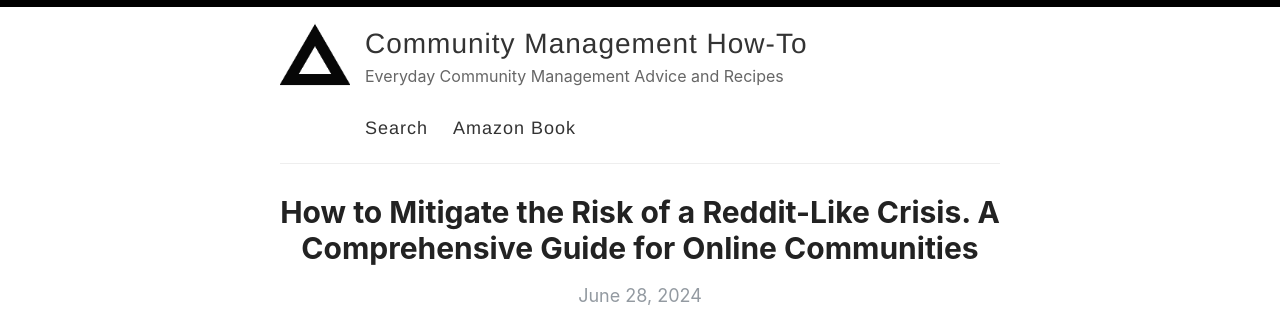
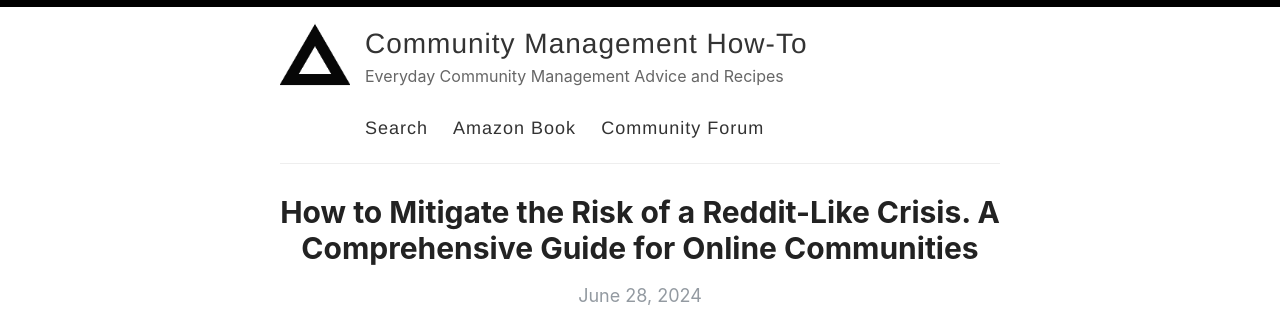
Before and after one commit to coweal/cmhowto, a Jekyll site: the page built from index.html, in a window 1280 px wide. Shown: the top 311 px of the page. Built offline with Jekyll 4.4.1, drawn with Linux system fonts in a browser that asks for light colours; the list of posts is cut into pages by our own code.

Commit message:
Added another tab to the top nav that leads to the primary site

```diff
--- a/_layouts/default.html
+++ b/_layouts/default.html
@@ -29,7 +29,8 @@
 
             <nav>
               <a href="{{ site.baseurl }}/search">Search</a>
-              <a href="https://www.amazon.com/dp/B0D2VJ97KW/">Amazon Book</a>
+              <a href="https://www.amazon.com/dp/B0D2VJ97KW/" target="_blank">Amazon Book</a>
+              <a href="https://practical-cm.com/" target="_blank">Community Forum</a>
             </nav>
           </header>
         </div>
```
